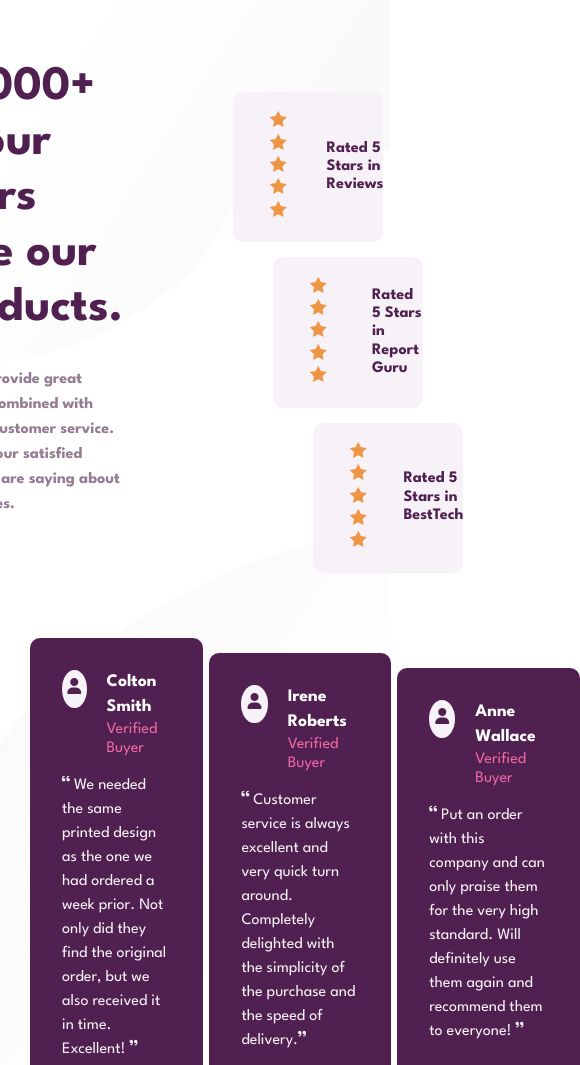
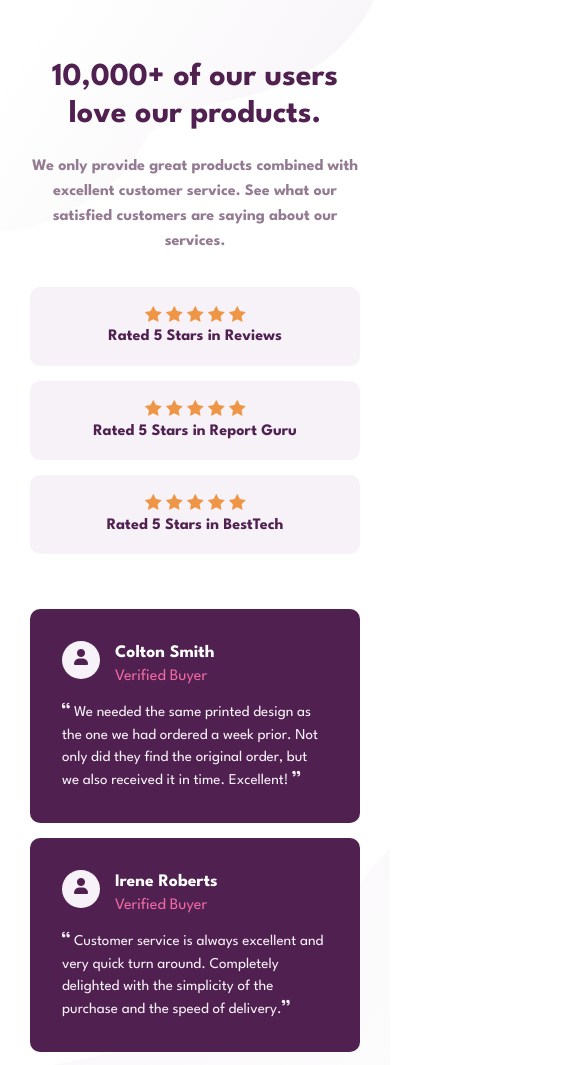
Before and after one commit to idiab1/Social-proof-section, a plain HTML site: page index.html in a window 390 px wide. Shown: the top 1065 px of the page, 580 px wide, since content can reach past the window. Drawn offline with nearby package versions, Linux system fonts and the light colour scheme; files that its build step writes are made by us from their sources.

Commit message:
write app style in small screens

```diff
--- a/css/scss/layouts/_style.scss
+++ b/css/scss/layouts/_style.scss
@@ -9,9 +9,8 @@
     url("../../../images/bg-pattern-bottom-desktop.svg") no-repeat bottom right;
     // Information
     .information {
-        display: flex;
+        display: grid;
         justify-content: center;
-        display: grid;
         grid-template-columns: 1fr 1fr;
         gap: 9%;
         // Info
@@ -142,3 +141,79 @@
     // End of cards
 }
 // End of app style
+
+
+
+@media (max-width: 991.98px)  {
+    .app {
+        background: url("../../../images/bg-pattern-top-mobile.svg") no-repeat top left,
+        url("../../../images/bg-pattern-bottom-mobile.svg") no-repeat bottom right;
+        // Information
+        .information {
+            grid-template-columns: 1fr;
+            gap: 0%;
+            // Info
+            .info {
+                padding-right: 0;
+                text-align: center;
+                h1 {
+                    font-size: 2rem;
+                }
+            }
+
+            // Rating
+            .ratings {
+                padding-right: 0;
+                // Rate
+                .rate {
+                    display: block;
+                    text-align: center;
+                    &:nth-child(2) {
+                        left: 0rem;
+                    }
+                    &:last-child{
+                        left: 0rem;
+                    }
+                    // Stars
+                    .stars {
+                        padding-left: 0;
+                    }
+                    // Description
+                    .desc {
+                        padding-left: 0;
+
+                    }
+                }
+            }
+        }
+        // End of information
+
+        // Cards
+        .cards {
+            grid-template-columns: 1fr;
+            gap: 0;
+            padding-top: 40px;
+            padding-bottom: 40px;
+
+            // Card
+            .card {
+                // User info
+                .user-info {
+                    // Image
+                    .image {
+                        margin-right: 15px;
+                    }
+                }
+                // User info
+
+                // Card body
+                .card-body {
+                    p {
+                        font-size: 15px;
+                    }
+                }
+            }
+        }
+        // End of cards
+    }
+}
```
